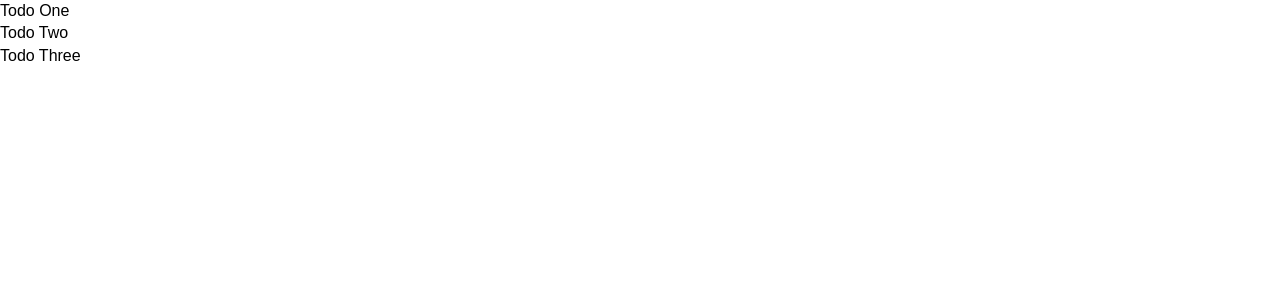
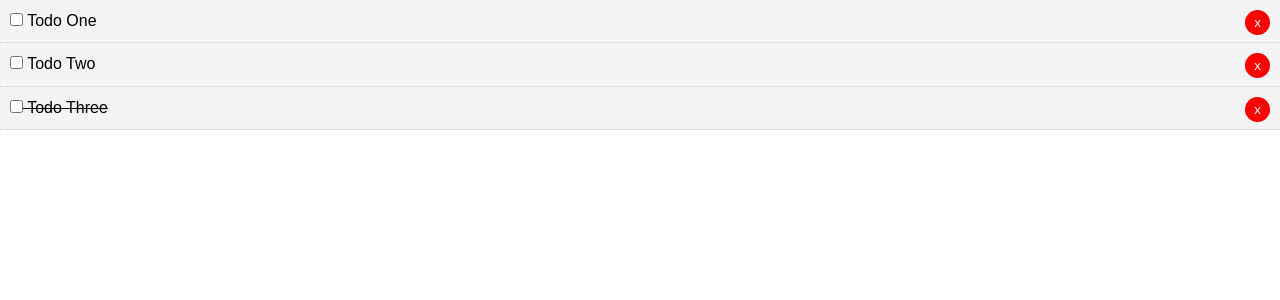
Before and after one commit to alightinmyhair/AngularToDoList, an Angular app: page / in a window 1280 px wide. Shown: the top 300 px of the page. Built offline with nearby package versions, Linux system fonts and the light colour scheme.

Commit message:
Added CSS on todo-item component

```diff
--- a/src/app/components/todo-item/todo-item.component.css
+++ b/src/app/components/todo-item/todo-item.component.css
@@ -0,0 +1,19 @@
+.del {
+    background: #ff0000;
+    color: #fff;
+    border: none;
+    padding: 5px 9px;
+    border-radius: 50%;
+    cursor: pointer;
+    float: right;
+}
+
+.todo {
+    background: #f4f4f4;
+    padding: 10px;
+    border-bottom: 1px #ccc dotted;
+}
+
+.is-complete {
+    text-decoration: line-through;
+}
--- a/src/app/components/todo-item/todo-item.component.html
+++ b/src/app/components/todo-item/todo-item.component.html
@@ -1 +1,7 @@
-<p> {{ todo.title }}</p>
+<div [ngClass]="setClasses()">
+    <p>
+        <input type="checkbox" />
+        {{ todo.title }}
+        <button class ="del">x</button>
+    </p>
+</div>
--- a/src/app/components/todo-item/todo-item.component.ts
+++ b/src/app/components/todo-item/todo-item.component.ts
@@ -15,4 +15,14 @@ export class TodoItemComponent implements OnInit {
   ngOnInit(): void {
   }
 
+  // Set Dynamic Classes
+
+setClasses() {
+  let classes = {
+    todo: true,
+    'is-complete': this.todo.completed
+  }
+  return classes;
 }
+
+}
--- a/src/styles.css
+++ b/src/styles.css
@@ -29,5 +29,5 @@ a{
 }
 
 .btn:hover {
-    background:#666;
+    background:rgb(102, 102, 102);
 }
```
